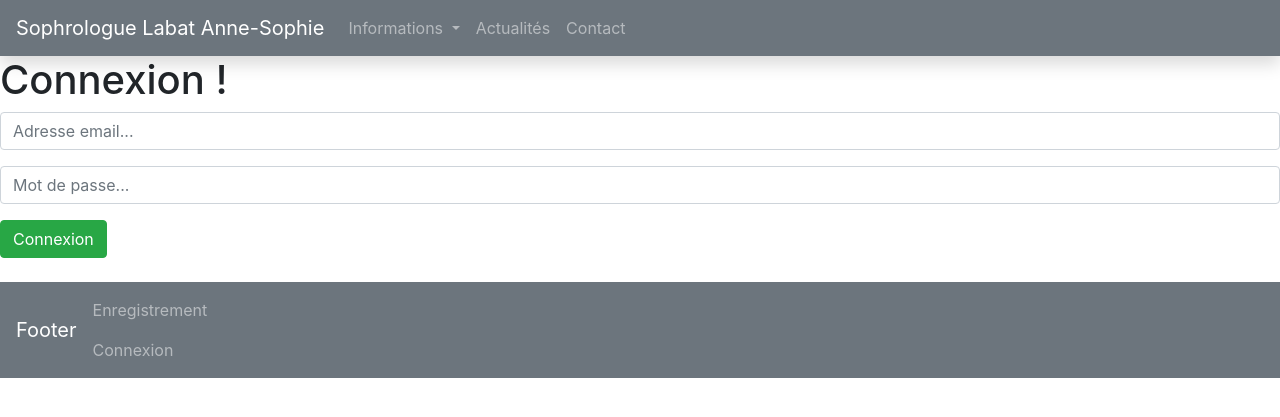
After one commit to Vanoux/Sophro_NativeStage, a Symfony app: template sophrologueSite/templates/security/login.html.twig in a window 1280 px wide. The commit adds this page. Shown: the top 417 px of the page. Run offline with Twig, Linux system fonts and the light colour scheme; the template is opened without the code that fills it, so the values that code supplies are empty; some libraries are stand-ins or nearby versions.

Commit message:
essai connexion !

```diff
--- a/sophrologueSite/templates/base.html.twig
+++ b/sophrologueSite/templates/base.html.twig
@@ -53,12 +53,22 @@
 
     <!-- FOOTER -->
     <footer class="mt-3 pt-2">
-        <nav class="navbar navbar-inverse  navbar-dark bg-secondary">
+        <nav class="navbar navbar-inverse collaspe-show  navbar-dark bg-secondary">
             <a href="#" class="navbar-brand">Footer</a>
             <ul class="navbar-nav mr-auto">
+
+                {% if not app.user %}
                 <li class="nav-item">
-                    <a href="#" class="nav-link">Connexion</a>
+                    <a class="nav-link" href="{{ path('admin_registration') }}">Enregistrement</a>
+                <li class="nav-item">
+                    <a class="nav-link" href="{{ path('security_login') }}">Connexion</a>
                 </li>
+
+                {% else %}
+                <li class="nav-item">
+                    <a class="nav-link" href="{{ path('security_logout') }}">Deconnexion</a>
+                </li>
+                {% endif %}
             </ul>
         </nav>
     </footer>
--- /dev/null
+++ b/sophrologueSite/templates/security/login.html.twig
@@ -0,0 +1,24 @@
+{% extends 'base.html.twig' %}
+
+{% block title %}Connexion{% endblock %}
+
+{% block body %}
+
+<h1>Connexion !</h1>
+
+<form action="{{ path('security_login') }}" method="post">
+    <div class="form-group">
+        <input placeholder="Adresse email..." name="_username" type="text" class="form-control" required>
+    </div>
+    <div class="form-group">
+        <input placeholder="Mot de passe..." name="_password" type="password" class="form-control" required>
+    </div>
+
+
+    <div class="form-group">
+        <button type="submit" class="btn btn-success">Connexion</button>
+    </div>
+
+</form>
+
+{% endblock %}
```
Also changed, not shown: sophrologueSite/src/Controller/SecurityController.php (+20 -1 lines), sophrologueSite/src/Entity/Admin.php (+8 -1 lines), 1 other file.
